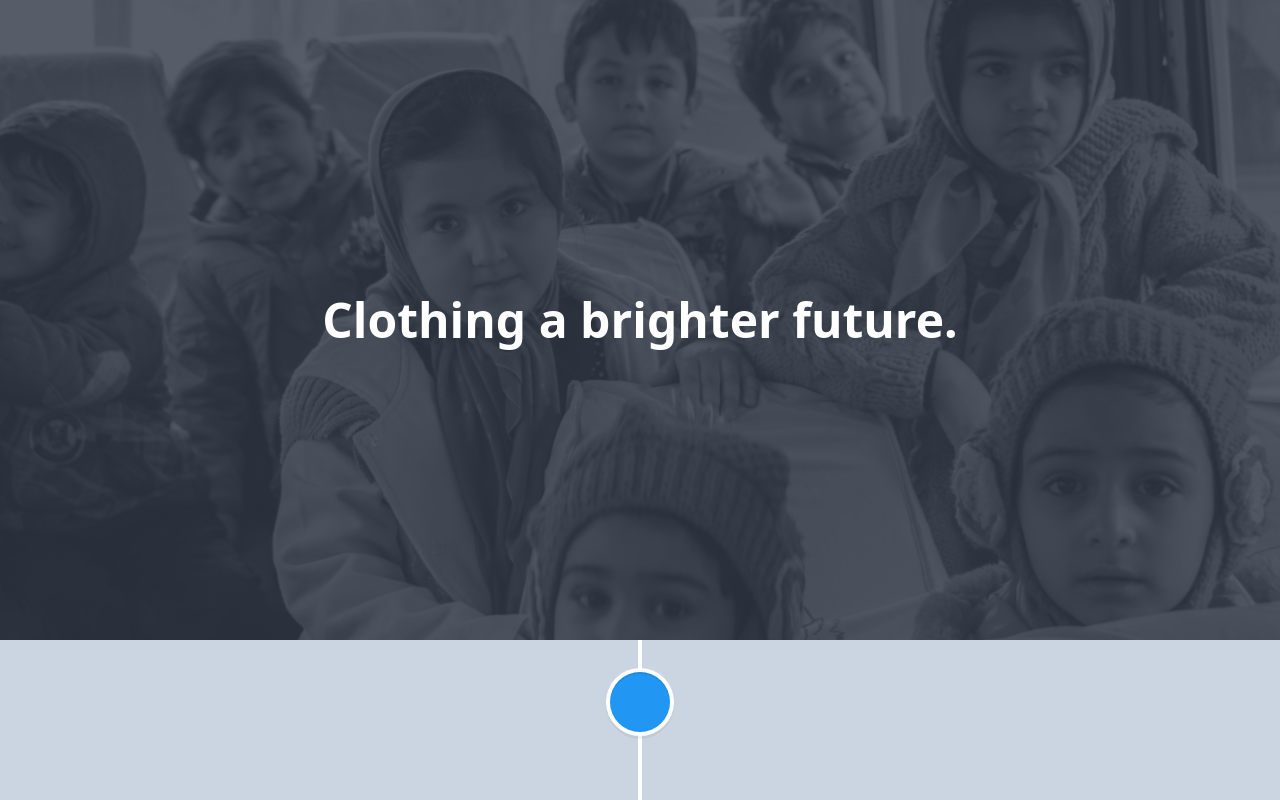
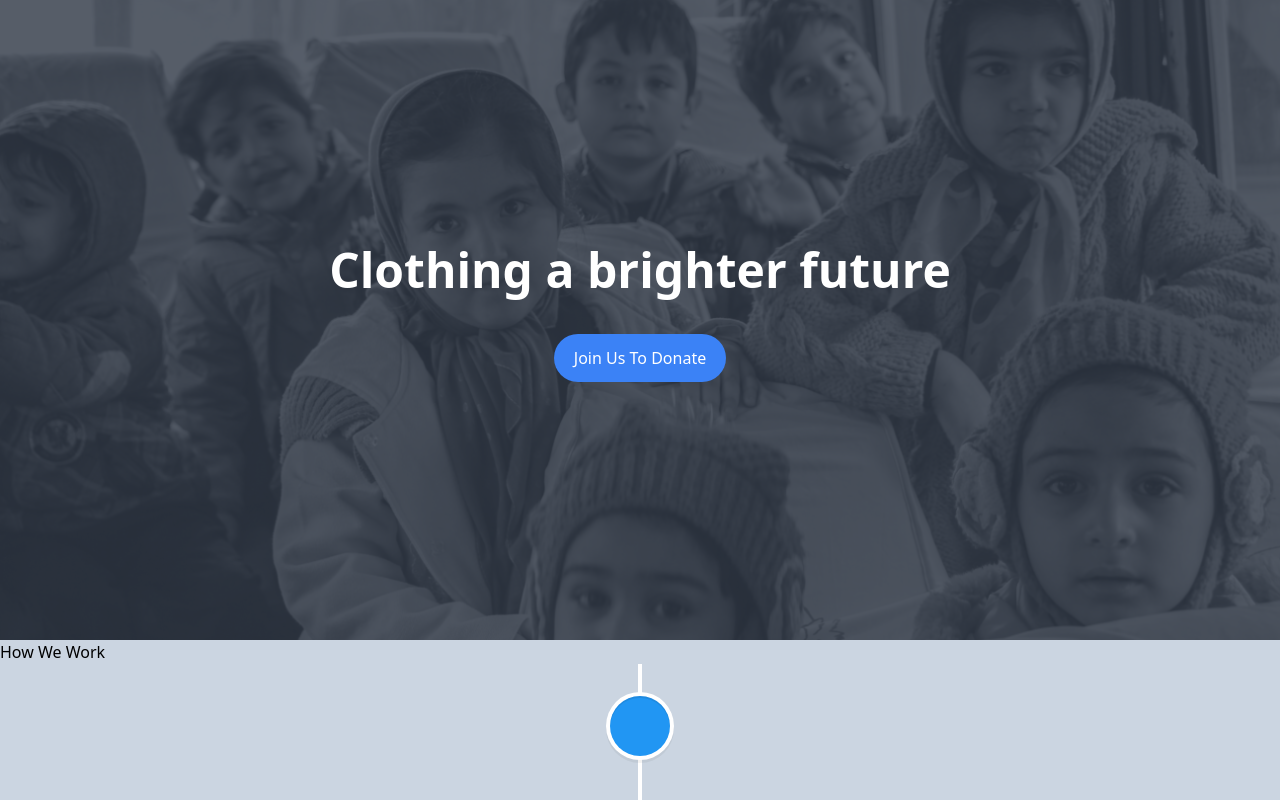
Before and after one commit to rupeshbug/cloth_bank, a Next.js app: page / in a window 1280 px wide. Shown: the top 800 px of the page. Built offline with nearby package versions, Linux system fonts and the light colour scheme.

Commit message:
added a join button and changed section name

```diff
--- a/components/Home/HeroSection.jsx
+++ b/components/Home/HeroSection.jsx
@@ -2,13 +2,20 @@ const HeroSection = () => {
   return (
     <div className="relative h-[100vh] lg:h-[80vh]">
       <div className="absolute inset-0 h-full  overflow-hidden">
-          <img className="h-full object-cover w-full opacity-75" src="/img2.jpg" alt="hero background" />
+        <img
+          className="h-full object-cover w-full opacity-75"
+          src="/img2.jpg"
+          alt="hero background"
+        />
       </div>
       <div className="absolute inset-0 bg-gray-800 opacity-75"></div>
-        <div className="absolute inset-0 flex justify-center items-center">
+      <div className="absolute inset-0 flex justify-center items-center flex-col">
         <h1 className="text-white text-5xl font-bold text-center">
-            Clothing a brighter future.
+          Clothing a brighter future
         </h1>
+        <button class="rounded-full bg-blue-500 px-5 py-3 text-base mb-3 font-medium text-white transition duration-200 hover:bg-blue-600 active:bg-blue-700 mt-10">
+          Join Us To Donate
+        </button>
       </div>
     </div>
   );
--- a/components/Home/WhatToExpect.jsx
+++ b/components/Home/HowWeWork.jsx
@@ -4,9 +4,10 @@ import {
 } from "react-vertical-timeline-component";
 import "react-vertical-timeline-component/style.min.css";
 
-const WhatToExpect = () => {
+const HowWeWork = () => {
   return (
     <div className="bg-slate-300">
+      <h2>How We Work</h2>
       <VerticalTimeline>
         <VerticalTimelineElement
           className="vertical-timeline-element--work"
@@ -55,4 +56,4 @@ const WhatToExpect = () => {
   );
 };
 
-export default WhatToExpect;
+export default HowWeWork;
--- a/pages/index.jsx
+++ b/pages/index.jsx
@@ -1,11 +1,11 @@
 import HeroSection from "../components/Home/HeroSection";
-import WhatToExpect from '../components/Home/WhatToExpect';
+import HowWeWork from "../components/Home/HowWeWork";
 
 const index = () => {
   return (
     <div>
       <HeroSection />
-      <WhatToExpect />
+      <HowWeWork />
     </div>
   );
 };
```
Lines whose indentation alone changed are shown as unchanged.
